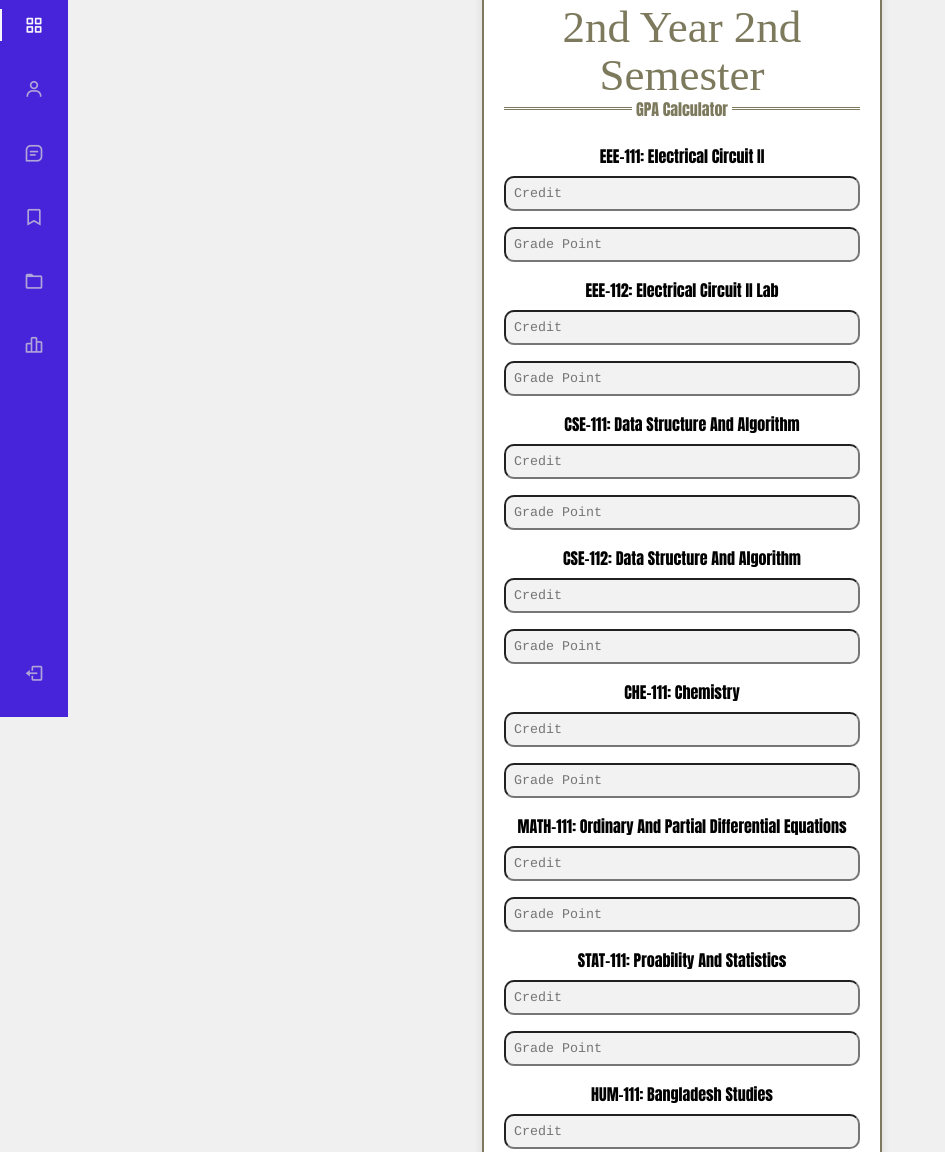
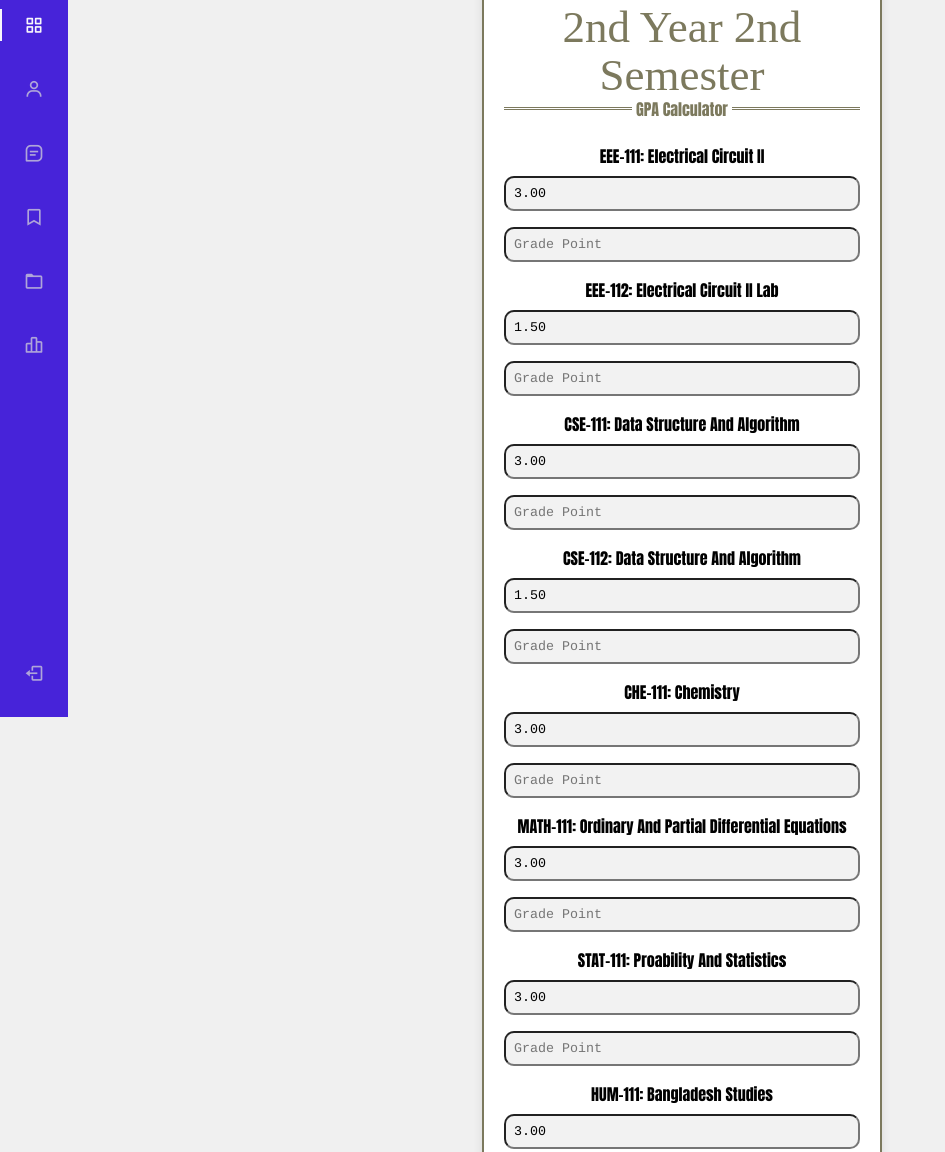
Before and after one commit to hellomahmudul/GPA-Calculator, a plain HTML site: page index-2nd_2nd_semester.html in a window 1280 px wide. Shown: the part 83-1235 px from the top of the page, without its empty margins (0-945 px from the left). Drawn offline with nearby package versions, Linux system fonts and the light colour scheme.

Commit message:
Update index-2nd_2nd_semester.html
fixed the value of credit section.

```diff
--- a/index-2nd_2nd_semester.html
+++ b/index-2nd_2nd_semester.html
@@ -82,35 +82,35 @@
       <!-- Replace the placeholders with your actual course names -->
 
       <label for="course1">EEE-111: Electrical Circuit II</label>
-      <input type="text" id="ce1" placeholder="Credit" required />
+      <input type="text" value="3.00" id="ce1" placeholder="Credit" required />
       <input type="text" id="ge1" placeholder="Grade Point" required />
 
       <label for="course2">EEE-112: Electrical Circuit II Lab</label>
-      <input type="text" id="ce2" placeholder="Credit" required />
+      <input type="text" value="1.50" id="ce2" placeholder="Credit" required />
       <input type="text" id="ge2" placeholder="Grade Point" required />
 
       <label for="course3">CSE-111: Data Structure And Algorithm</label>
-      <input type="text" id="cc1" placeholder="Credit" />
+      <input type="text" value="3.00" id="cc1" placeholder="Credit" />
       <input type="text" id="gc1" placeholder="Grade Point" required/>
 
       <label for="course4">CSE-112: Data Structure And Algorithm</label>
-      <input type="text" id="cc2" placeholder="Credit" />
+      <input type="text" value="1.50" id="cc2" placeholder="Credit" />
       <input type="text" id="gc2" placeholder="Grade Point" required/>
 
       <label for="course5">CHE-111: Chemistry</label>
-      <input type="text" id="aut1" placeholder="Credit" />
+      <input type="text" value="3.00" id="aut1" placeholder="Credit" />
       <input type="text" id="aug1" placeholder="Grade Point" required/>
 
       <label for="course6">MATH-111: Ordinary And Partial Differential Equations</label>
-      <input type="text" id="cm1" placeholder="Credit" />
+      <input type="text" value="3.00" id="cm1" placeholder="Credit" />
       <input type="text" id="gm1" placeholder="Grade Point" required/>
 
       <label for="course7">STAT-111: Proability And Statistics</label>
-      <input type="text" id="cp1" placeholder="Credit" />
+      <input type="text" value="3.00" id="cp1" placeholder="Credit" />
       <input type="text" id="gp1" placeholder="Grade Point" required/>
 
       <label for="course8">HUM-111: Bangladesh Studies</label>
-      <input type="text" id="ch1" placeholder="Credit" />
+      <input type="text" value="3.00" id="ch1" placeholder="Credit" />
       <input type="text" id="gh1" placeholder="Grade Point" required/>
 
       <!-- Repeat the above pattern for other courses -->
```
